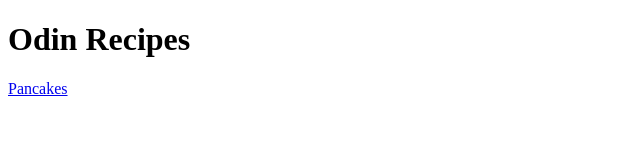
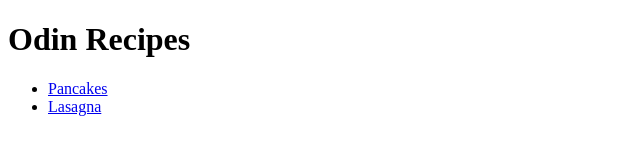
Before and after one commit to HamzahAl-Ghzawi/odin-recipes, a plain HTML site: page index.html in a window 1280 px wide. Shown: the whole page, without its empty margins (0-640 px from the left). Drawn offline with Linux system fonts and the light colour scheme.

Commit message:
Add lasagna to the menu, add image for display
Added lasagna to the recipes menu for our project and added another
image for the images folder also an alternate text, good practice so far

```diff
--- a/index.html
+++ b/index.html
@@ -8,6 +8,10 @@
 </head>
 <body>
     <h1>Odin Recipes</h1>
-    <a href="recipes/pancakes-recipe.html">Pancakes</a>
+    <ul>
+        <li><a href="recipes/pancakes-recipe.html">Pancakes</a></li>
+
+        <li><a href="recipes/lasagna-recipe.html">Lasagna</a></li>
+    </ul>
 </body>
 </html>
```
Also changed, not shown: recipes/lasagna-recipe.html (added, +16 -0 lines), 1 other file.
